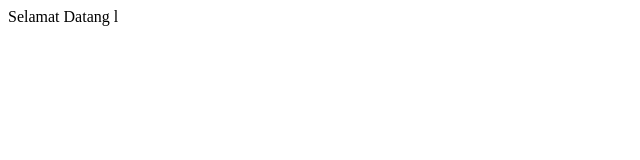
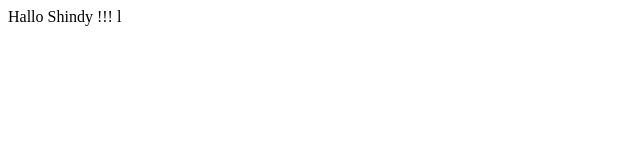
Before and after one commit to ikromnurrohim/ikromnurrohim.github.io, a plain HTML site: page index.html in a window 1280 px wide. Shown: the full height of the page, 0-640 px from the left. Drawn offline with Linux system fonts and the light colour scheme.

Commit message:
ubah text

```diff
--- a/index.html
+++ b/index.html
@@ -7,6 +7,6 @@
     <title>Document</title>
 </head>
 <body>
-    Selamat Datang
+    Hallo Shindy !!!
 </body>
 </html>l
```
